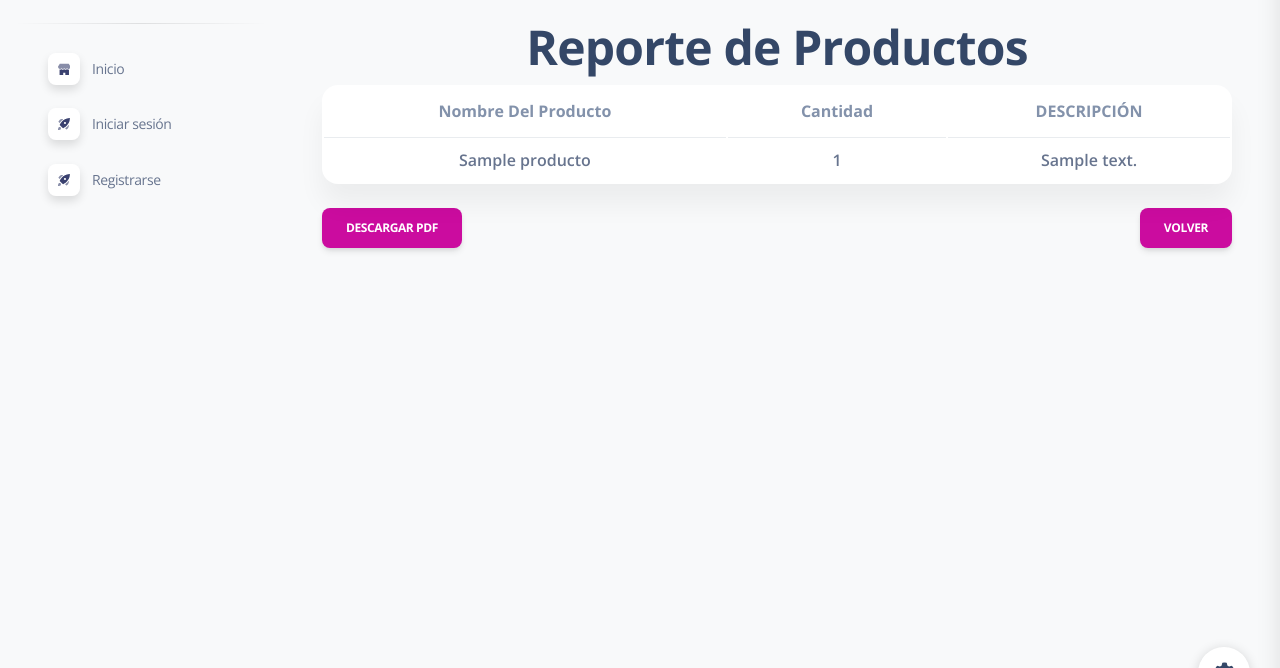
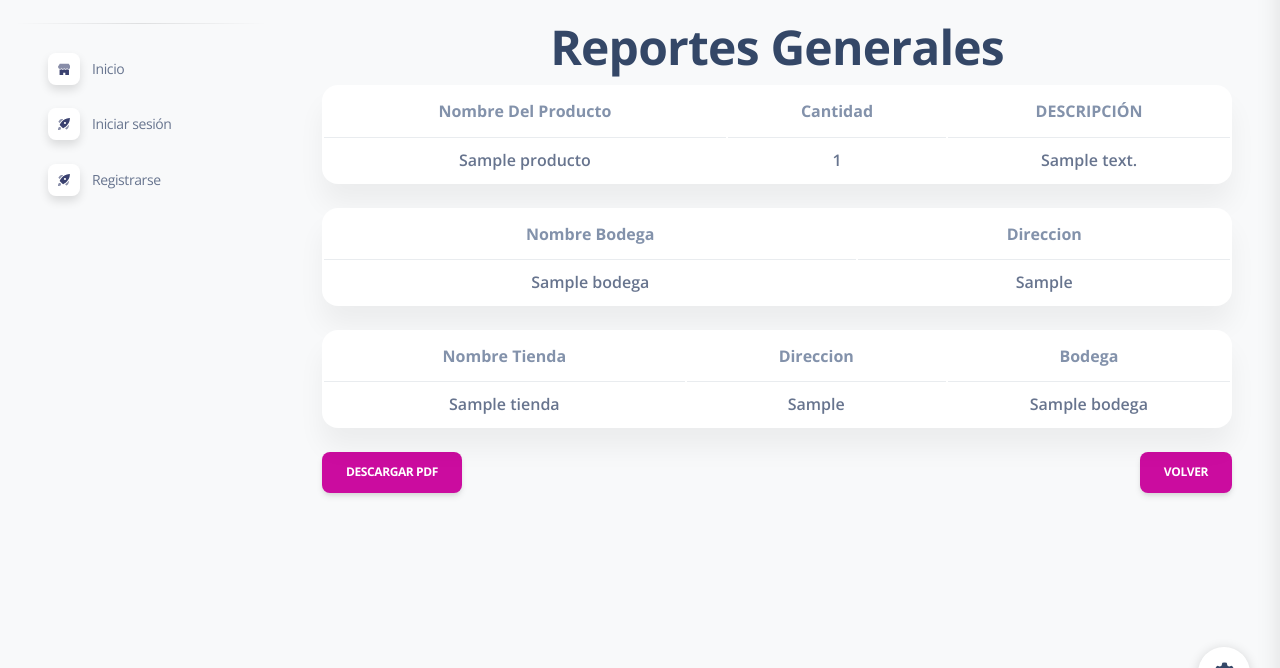
Before and after one commit to Eduardo9870/inventario, a Django app: page /reporte/ in a window 1280 px wide. Shown: the part 71-739 px from the top of the page. Run offline with Django 4.2, Linux system fonts and the light colour scheme; tables that the repository leaves empty hold one stand-in row (values such as "Sample post"); some libraries are stand-ins or nearby versions.

Commit message:
Avance - Jueves 22 - 06

```diff
--- a/moduloApp/views.py
+++ b/moduloApp/views.py
@@ -363,10 +363,12 @@
 def generar_reporte(request):
     # Obtener los productos de la base de datos
     productos = Producto.objects.all()
-    titulo = "Reporte de Productos"
+    bodegas = Bodega.objects.all()
+    tiendas = Tienda.objects.all()
+    titulo = "Reportes "
 
     # Renderizar el template con los datos
-    reporte_html = render_to_string('reporte.html', {'productos': productos, 'titulo': titulo})
+    reporte_html = render_to_string('reporte.html', {'productos': productos, 'bodegas':bodegas, 'tiendas': tiendas, 'titulo': titulo})
 
     # Crear una respuesta HTTP con el contenido HTML
     response = HttpResponse(content_type='text/html')
@@ -377,6 +379,8 @@
 def descargar_reporte_pdf(request):
     # Obtener los datos de la base de datos
     productos = Producto.objects.all()
+    bodegas = Bodega.objects.all()
+    tiendas = Tienda.objects.all()
 
     # Crear un objeto BytesIO para almacenar el PDF generado
     buffer = BytesIO()
@@ -385,16 +389,26 @@
     p = canvas.Canvas(buffer)
 
     # Agregar el título al PDF
-    titulo = "Reporte de Productos"
+    titulo = "Reportes Generales"
     p.setFont("Helvetica-Bold", 16)
     p.drawCentredString(300, 750, titulo)
 
     # Agregar los datos de los productos al PDF
     y = 700
     for producto in productos:
-        p.drawString(100, y, producto.nombreProducto)
-        p.drawString(250, y, str(producto.cantidad))
-        p.drawString(400, y, producto.descripcionProducto)
+        p.drawString(50, y, producto.nombreProducto)
+        p.drawString(150, y, str(producto.cantidad))
+        p.drawString(250, y, producto.descripcionProducto)
+        y -= 20
+
+    for bodega in bodegas:
+        p.drawString(60, y, bodega.nombreBodega)
+        p.drawString(300, y, str(bodega.direccionBodega))
+        y -= 20
+
+    for tienda in tiendas:
+        p.drawString(70, y, tienda.nombreTienda)
+        p.drawString(400, y, str(tienda.direccionTienda))
         y -= 20
 
     # Guardar el contenido del PDF
@@ -412,6 +426,10 @@
 def mostrar_reporte(request):
     # Obtener los productos de la base de datos
     productos = Producto.objects.all()
-    titulo = "Reporte de Productos"
+    bodegas = Bodega.objects.all()
+    tiendas = Tienda.objects.all()
 
-    return render(request, 'reporte.html', {'productos': productos, 'titulo': titulo})
+    titulo = "Reportes"
+
+
+    return render(request, 'reporte.html', {'productos': productos, 'bodegas':bodegas, 'tiendas':tiendas, 'titulo': titulo})
--- a/templates/reporte.html
+++ b/templates/reporte.html
@@ -1,12 +1,12 @@
 {% extends "base.html" %}
 
 {% block title %}
-
+Reportes Generales
 {% endblock title %}
 
 {% block content %}
 <div class="container text-center">
-    <h1>{{ titulo }}</h1>
+    <h1>Reportes Generales</h1>
 </div>
 
 <div class="container">
@@ -36,6 +36,63 @@
         <h1 class="text-warning">No hay productos registrados</h1>
     </div>
     {% endif %}
+
+
+    {% if bodegas %}
+    <div class="card mb-4">
+        <table id="productos-table" class="table align-items-center mb-0">
+            <thead>
+                <tr>
+                    <th class="text-center text-secondary text-xl font-weight-bolder">Nombre bodega</th>
+                    <th class="text-center text-secondary text-xl font-weight-bolder">direccion</th>
+                </tr>
+            </thead>
+            <tbody>
+                {% for bodega in bodegas %}
+                <tr>
+                    <td class="text-l text-center font-weight-bold mb-0">{{ bodega.nombreBodega }}</td>
+                    <td class="text-l text-center font-weight-bold mb-0">{{ bodega.direccionBodega }}</td>
+                </tr>
+                {% endfor %}
+            </tbody>
+        </table>
+    </div>
+    {% else %}
+    <div class="alert alert-danger text-center" role="alert">
+        <h1 class="text-warning">No hay bodegas registradas</h1>
+    </div>
+    {% endif %}
+
+
+    {% if tiendas %}
+    <div class="card mb-4">
+        <table id="productos-table" class="table align-items-center mb-0">
+            <thead>
+                <tr>
+                    <th class="text-center text-secondary text-xl font-weight-bolder">Nombre tienda</th>
+                    <th class="text-center text-secondary text-xl font-weight-bolder">Direccion</th>
+                    <th class="text-center text-secondary text-xl font-weight-bolder">Bodega</th>
+
+                </tr>
+            </thead>
+            <tbody>
+                {% for tienda in tiendas %}
+                <tr>
+                    <td class="text-l text-center font-weight-bold mb-0">{{ tienda.nombreTienda }}</td>
+                    <td class="text-l text-center font-weight-bold mb-0">{{ tienda.direccionTienda }}</td>
+                    <td class="text-l text-center font-weight-bold mb-0">{{ tienda.bodega }}</td>
+
+                </tr>
+                {% endfor %}
+            </tbody>
+        </table>
+    </div>
+    {% else %}
+    <div class="alert alert-danger text-center" role="alert">
+        <h1 class="text-warning">No hay tiendas registradas</h1>
+    </div>
+    {% endif %}
+
 </div>
 
 <div class="container">
```
